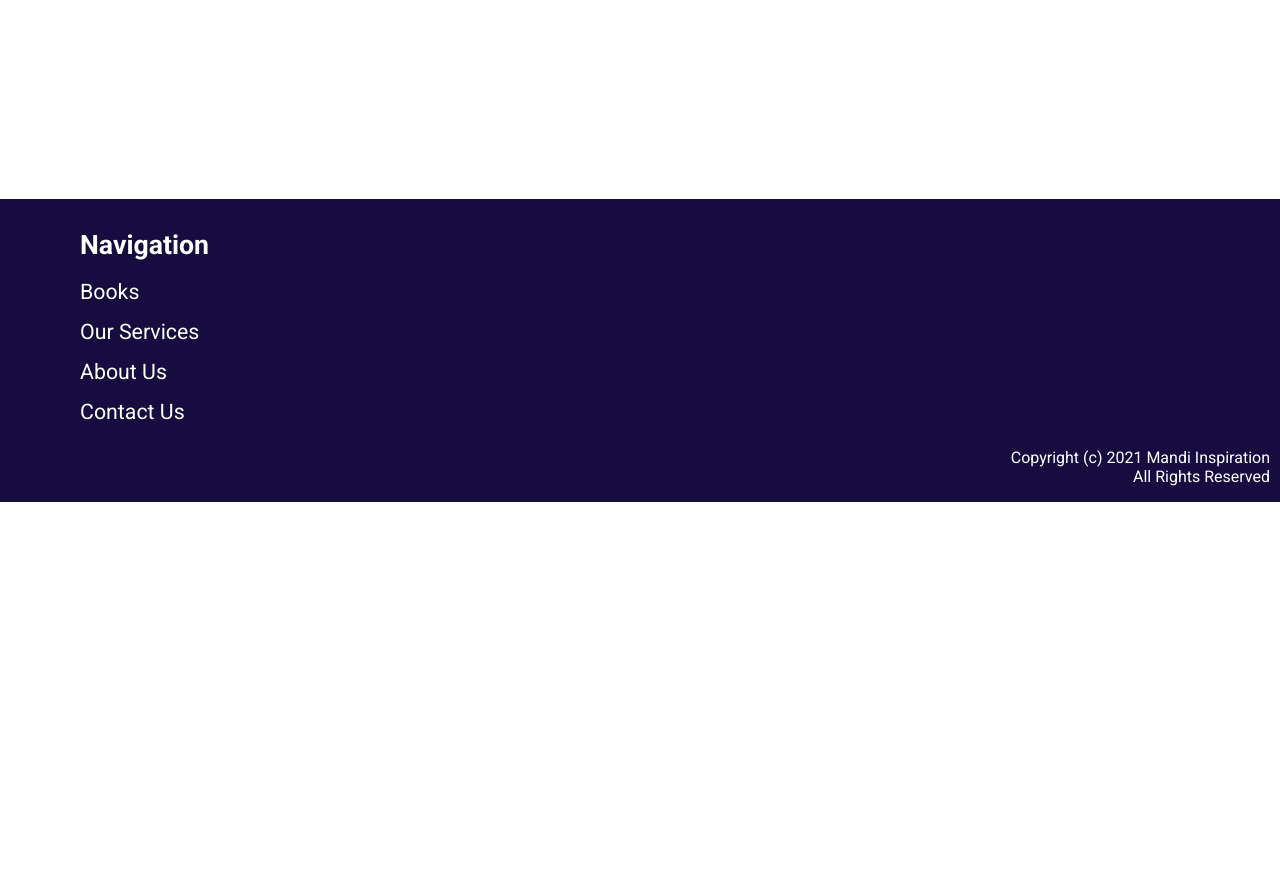
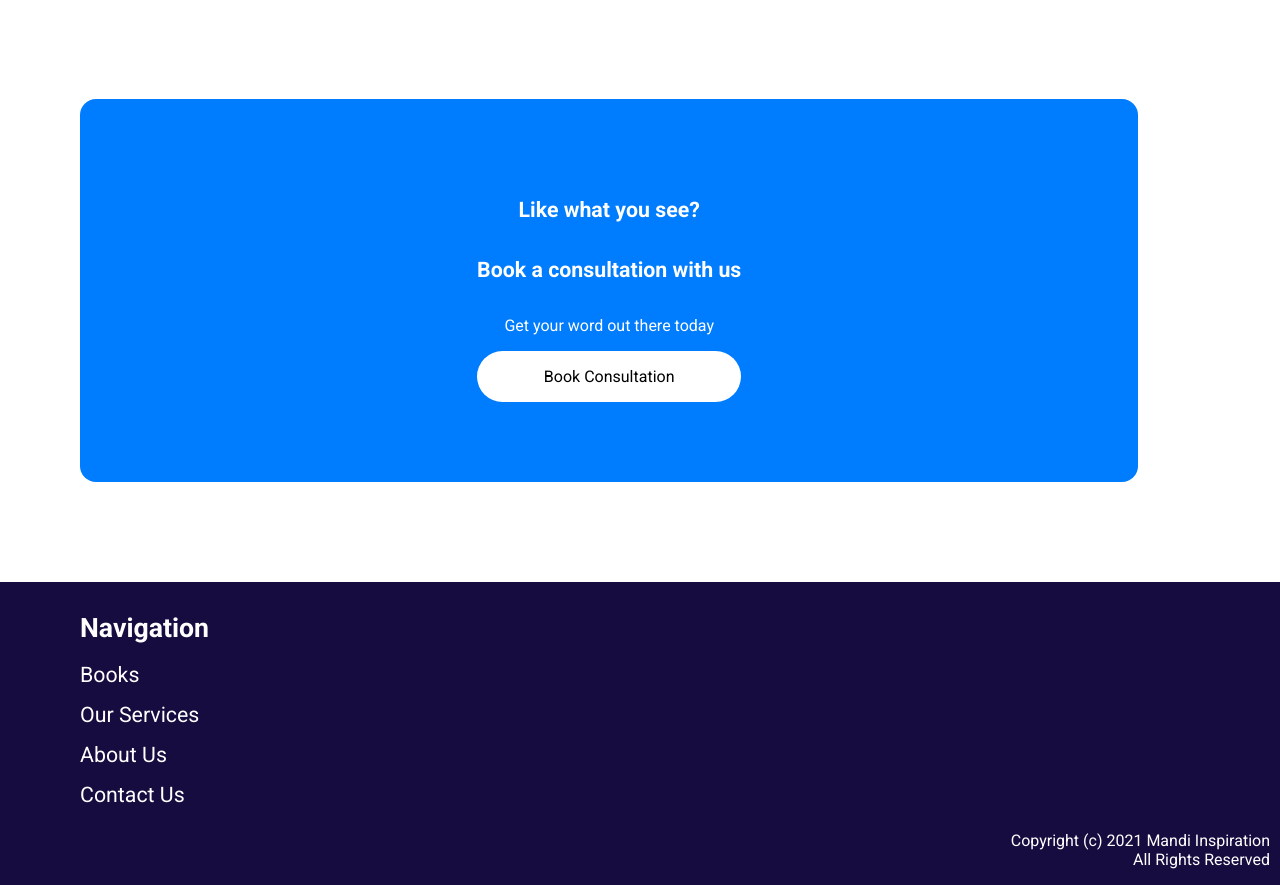
Before and after one commit to TehillahK/Mand-inspiration-web, a React (Create React App) app: page /book-store in a window 1280 px wide. Shown: the part 1872-2757 px from the top of the page. Before the commit the page ends 2374 px from the top, so only its background shows below. Built offline with nearby package versions, Linux system fonts and the light colour scheme.

Commit message:
made scss neat

```diff
--- /dev/null
+++ b/src/presentation/components/BookConsultation.js
@@ -0,0 +1,15 @@
+import {Link} from "react-router-dom";
+
+const BookConsultation=()=>{
+    return(
+        <div className={"grid center rounded-rectangle"}>
+            <div className={"flex flex-column text-center text-white "}>
+                <h2>Like what you see?</h2>
+                <h2>Book a consultation with us</h2>
+                <p>Get your word out there today</p>
+                <Link className={"rounded-button text-black"} to={"/contact-us"}>Book Consultation</Link>
+            </div>
+        </div>
+    )
+}
+export default BookConsultation;
--- a/src/presentation/components/HomeBanner.js
+++ b/src/presentation/components/HomeBanner.js
@@ -1,11 +1,14 @@
+import {Link} from "react-router-dom";
+
 function InfoBox() {
     return(
-        <div className={"info"}>
+        <div className={"flex flex-column center space-between"} >
+
             <h1>Mandi Inspirations</h1>
             <p>Only you can do it</p>
             <div className={"buttons"}>
-                <button className={"blue-button"}>Our Services</button>
-                <button className={"white-button"}>Learn More</button>
+                <Link to={"/services"}  className={"blue-button"}>Our Services</Link>
+                <Link to={"/about"} className={"white-button"}>Learn More</Link>
             </div>
         </div>
     )
@@ -14,9 +17,9 @@ function InfoBox() {
 
 const HomeBanner = (props) => {
     return(
-        <div className={"flex banner"}>
+        <div className={"flex flex-row "}>
             <InfoBox />
-            <img src={props.photoUrl} alt={"Mandipa Shumba"} />
+            <img className={" home-image"} src={props.photoUrl} alt={"Mandipa Shumba"}  />
         </div>
     )
 }
--- a/src/presentation/components/Navbar.js
+++ b/src/presentation/components/Navbar.js
@@ -7,30 +7,24 @@ const Navbar = () => {
                 <Link className={"nav-logo"} to={'/'}>
                     <img src={Logo} alt={"Company logo"} />
                 </Link>
-                <ul className={"nav-jc-c"}>
+                <ul>
                     <li>
                         <Link to={"/"}>Home</Link>
                     </li>
                     <li>
                         <Link to={"/about"}>About</Link>
                     </li>
-
-
                     <li>
                         <Link to={"/book-store"}>Books</Link>
                     </li>
-
                     <li>
                         <Link to={"/services"}>Our Services</Link>
                     </li>
-
                     <li>
                         <Link to={"/contact-us"}>Contact us</Link>
                     </li>
                 </ul>
-
             </nav>
-
         </header>
     )
 }
--- a/src/presentation/pages/Books.js
+++ b/src/presentation/pages/Books.js
@@ -1,11 +1,13 @@
 import BookList from "../components/BookList";
 import GeneralBanner from "../components/GeneralBanner";
+import BookConsultation from "../components/BookConsultation";
 
 const Books = () => {
     return(
         <main className={"container"}>
             <GeneralBanner section={'Portfolio'} title={'Our Books'} text={'Here is a showcase of all the works published by Mandi Inspiration.'} />
             <BookList />
+            <BookConsultation />
         </main>
     )
 }
--- a/src/presentation/pages/ContactUs.js
+++ b/src/presentation/pages/ContactUs.js
@@ -31,11 +31,8 @@ function Map() {
 const ContactUs = () => {
 
 
-    const text=`Lorem ipsum dolor sit amet, consectetur adipiscing elit. Sed imperdiet massa purus, quis dignissim
-    sapien lacinia sit amet. Maecenas accumsan, neque ac ullamcorper vehicula, mi magna aliquet nulla, vel sagittis
-    tellus diam porta lorem. Morbi turpis orci, hendrerit eget eros sed, interdum finibus lorem. Suspendisse quis velit
-     urna. Suspendisse porta pulvinar tortor et finibus. Quisque tempus pretium justo, non tristique enim pellentesque
-     sed. Sed elementum, tortor vel fringilla facilisis, diam magna volutpat neque, quis euismod ex arcu vitae tellus.`
+    const text=` +1 2049557018
+                 info@mandiinspiration.com `
   return(
       <main className={'container'}>
           <GeneralBanner section={'Contact Us'} title={'Contact Information'} text={text} />
--- a/src/presentation/scss/_buttons.scss
+++ b/src/presentation/scss/_buttons.scss
@@ -36,3 +36,14 @@ $button-height:60px;
   display: inline-flex;
  // flex-direction: row;
 }
+.rounded-button{
+  padding-top: 1rem;
+  padding-bottom: 1rem;
+  background-color: white;
+  text-decoration: none;
+  border-radius: 5rem;
+}
+.rounded-button:hover{
+  text-shadow: white;
+  background-color: hotpink;
+}
--- a/src/presentation/scss/_globals.scss
+++ b/src/presentation/scss/_globals.scss
@@ -3,3 +3,4 @@
 $roboto:'Roboto',sans-serif;
 $sky-blue: #2e95fa;
 $footer-color:#170C3FFF;
+$light-blue:#007CFFFF;
--- /dev/null
+++ b/src/presentation/scss/_shapes.scss
@@ -0,0 +1,10 @@
+@use "globals";
+.rounded-rectangle{
+  padding-top: 5rem;
+  padding-bottom: 5rem;
+  background-color: globals.$light-blue;
+  border-radius: 1rem;
+  h2{
+    font-size: 16pt;
+  }
+}
--- a/src/presentation/scss/_typography.scss
+++ b/src/presentation/scss/_typography.scss
@@ -24,3 +24,12 @@
   margin-top: 30px;
   margin-bottom: 60px;
 }
+.text-center{
+  text-align: center;
+}
+.text-black{
+  color: black;
+}
+.text-white{
+  color: white;
+}
```
Also changed, not shown: src/presentation/scss/_banner.scss (+8 -7 lines), src/presentation/scss/main.scss (+14 -0 lines), src/presentation/dist/css/main.css, 1 other file (tests, documents, lock files or other folders).
